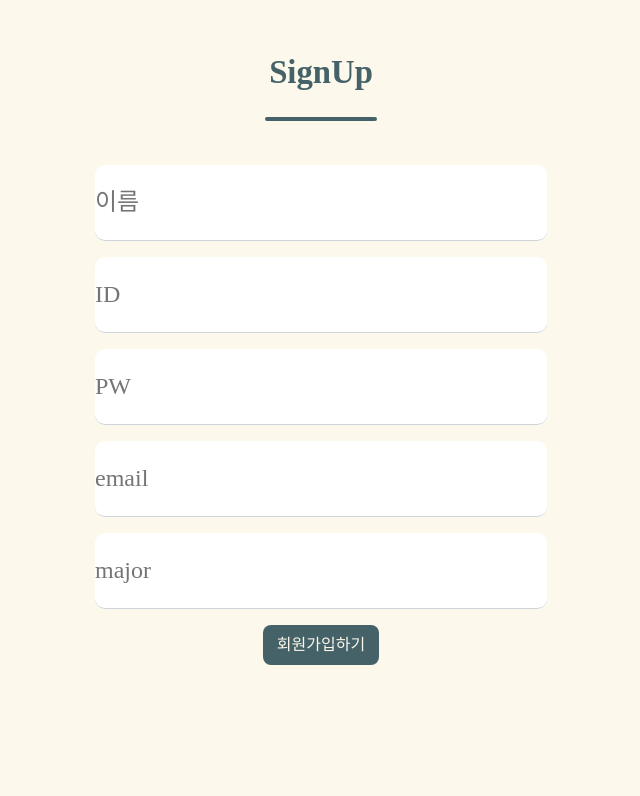
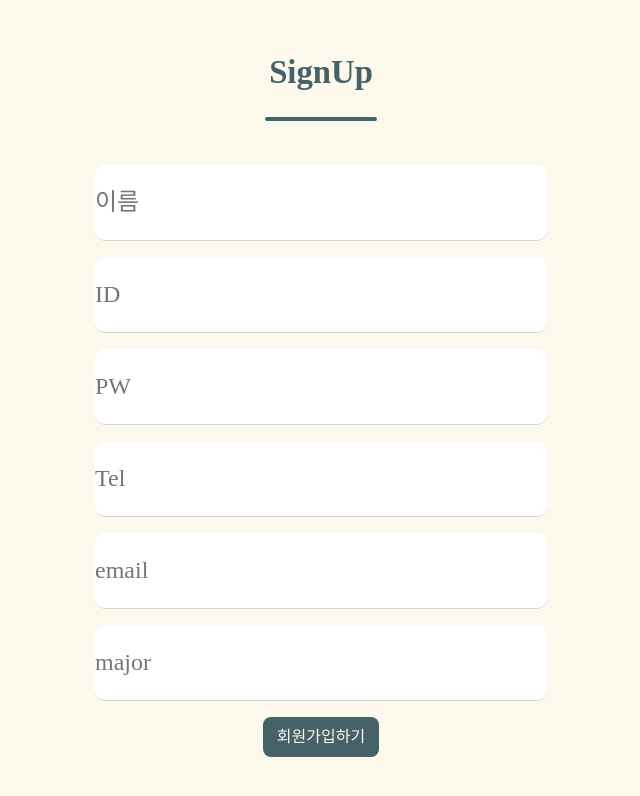
Before and after one commit to SoluxProject/client, a React (Create React App) app: page /auth/join in a window 1280 px wide. Shown: the top 796 px of the page, without its empty margins (319-959 px from the left). Built offline with nearby package versions, Linux system fonts and the light colour scheme.

Commit message:
[feat] 회원가입 - 전화번호 추가, 아이디 중복 체크

```diff
--- a/src/component/SignUp.js
+++ b/src/component/SignUp.js
@@ -5,23 +5,30 @@ import { useState } from 'react';
 import Axios from 'axios';
 
 function SignUp() {
-
   const [name, setName] = useState('');
   const [id, setId] = useState('');
   const [pw, setPw] = useState('');
+  const [tel, setTel] = useState('');
   const [email, setEmail] = useState('');
   const [major, setMajor] = useState('');
 
   const submitSignUp = () => {
     Axios.post('join', {
-      name: name,
       id: id,
       pw: pw,
       email: email,
-      major: major
+      major: major,
+      name: name,
+      tel: tel,
     }).then(res => {
-      console.log(res);
-      alert(res.data)
+      if(res.data.success) {
+        console.log(res.data);
+        alert(res.data.message);
+        window.location.href="/auth/login";
+      }
+      else {
+        alert(res.data.message);
+      }
     });
   };
 
@@ -55,6 +62,12 @@ function SignUp() {
 
                     </div>
                     <div className="signup-form-floating signup-mb-3">
+                        <input className="input-signup" id="tel" type="text" placeholder="Tel" title="숫자만 입력 (ex.01012345678)" onChange={(e) => {
+                          setTel(e.target.value);
+                        }}/>
+
+                    </div>
+                    <div className="signup-form-floating signup-mb-3">
                         <input className="input-signup" id="email" type="text" placeholder="email" onChange={(e) => {
                           setEmail(e.target.value);
                         }}/>
@@ -66,9 +79,9 @@ function SignUp() {
                         }}/>
 
                     </div>
-                    <Link to="/auth/login">
-                      <button className="signup-btn" id="signUp-Button" onClick={submitSignUp}>회원가입하기</button>
-                    </Link>
+                    {/* <Link to="/auth/login"> */}
+                      <button type="button" className="signup-btn" id="signUp-Button" onClick={submitSignUp}>회원가입하기</button>
+                    {/* </Link> */}
 
                 </form>
 
```
